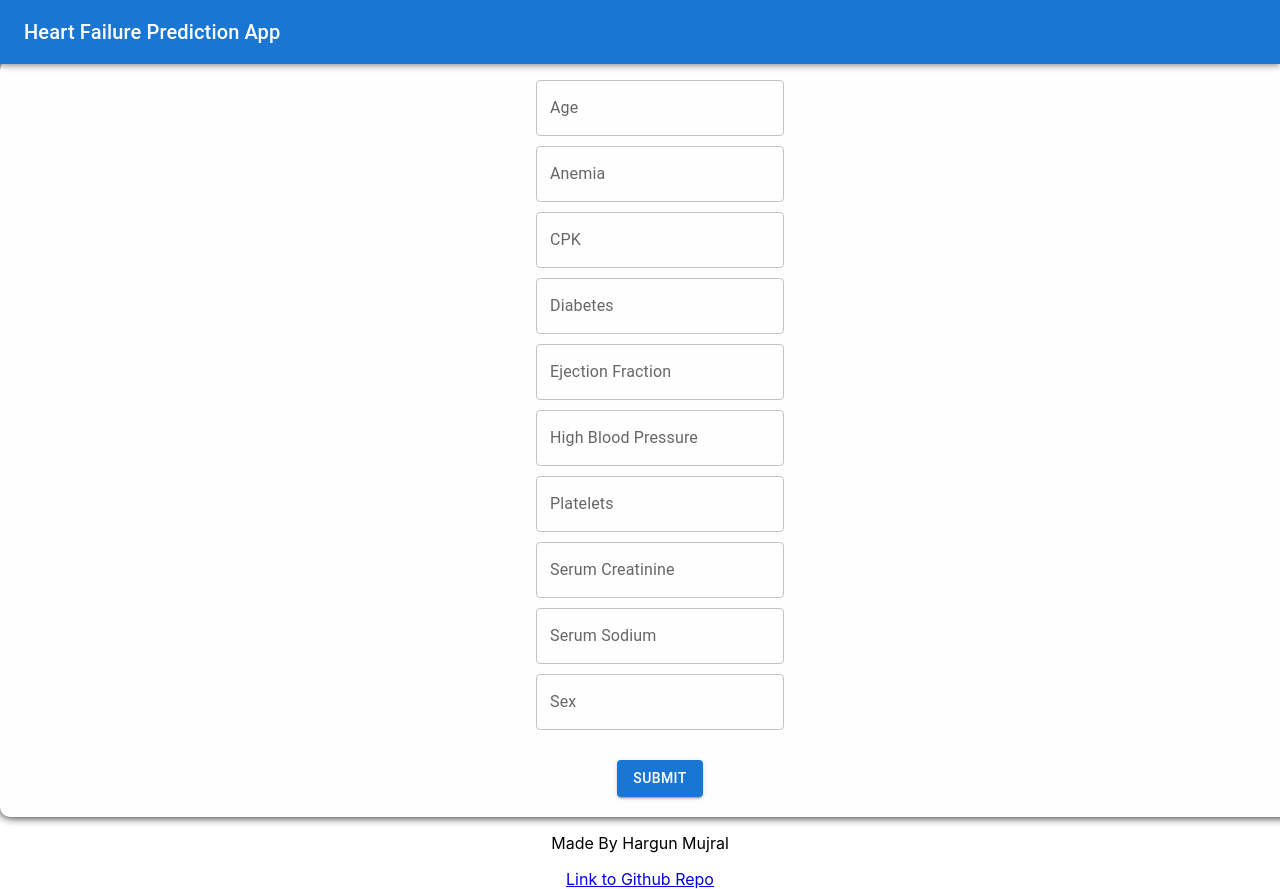
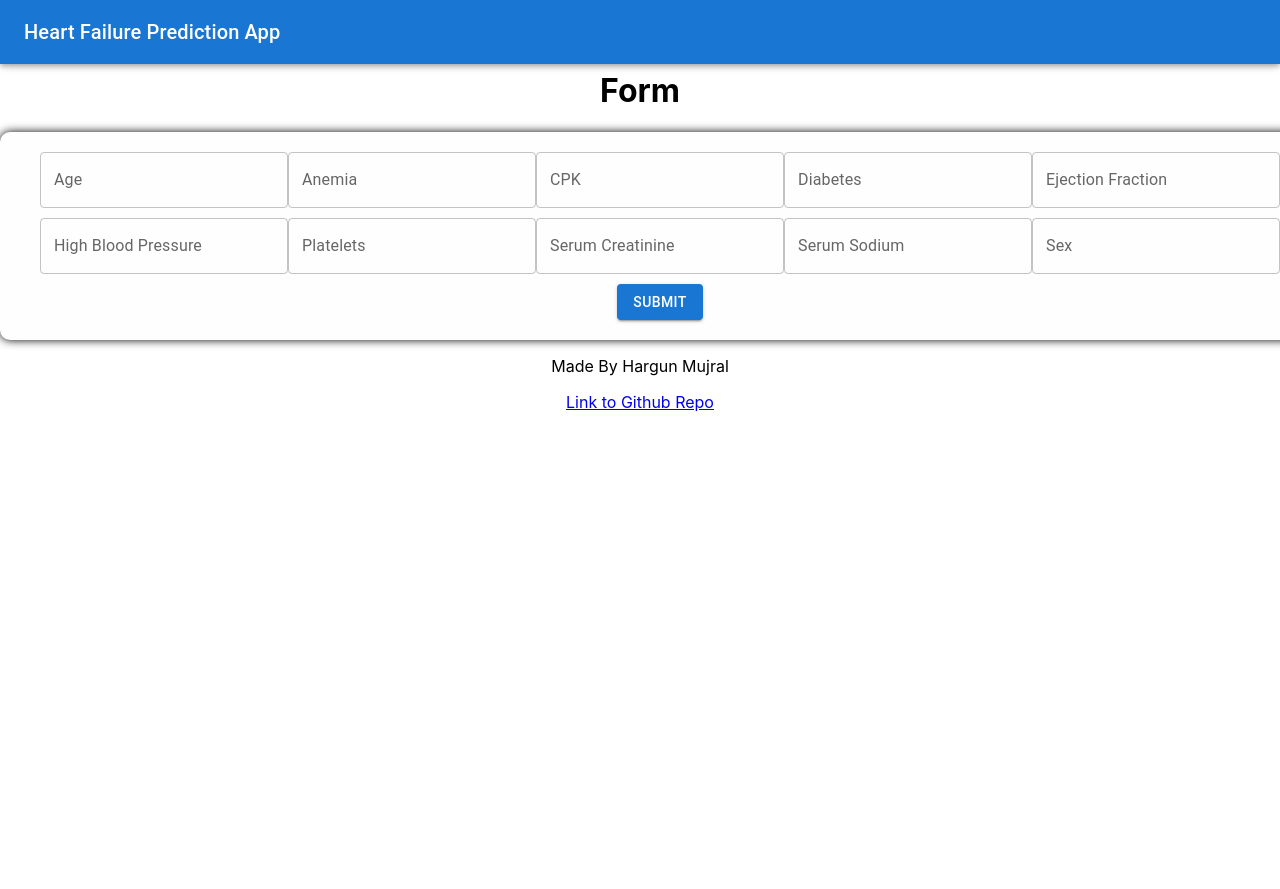
Before and after one commit to hargunmujral/Heart-Failure-Prediction, a React (Create React App) app in the folder frontend/: page / in a window 1280 px wide. Shown: the top 889 px of the page. After the commit the page ends 800 px from the top, so only its background shows below. Built offline with nearby package versions, Linux system fonts and the light colour scheme.

Commit message:
added app routing and a solution to the header spacing issue

```diff
--- a/frontend/package.json
+++ b/frontend/package.json
@@ -14,6 +14,7 @@
     "formik": "^2.2.9",
     "react": "^18.2.0",
     "react-dom": "^18.2.0",
+    "react-router-dom": "^6.3.0",
     "react-scripts": "5.0.1",
     "web-vitals": "^2.1.4",
     "yup": "^0.32.11"
--- /dev/null
+++ b/frontend/src/About.js
@@ -0,0 +1,13 @@
+import React from 'react';
+import HeaderBreak from './components/headerbreak';
+
+function About() {
+    return (
+        <div>
+            <HeaderBreak/>
+            <h1>About</h1>
+        </div>
+    );
+}
+
+export default About;
--- a/frontend/src/App.js
+++ b/frontend/src/App.js
@@ -2,21 +2,19 @@ import './App.css';
 import Header from './components/header';
 import SubmitForm from './components/form';
 import React from 'react';
+import Home from './Home';
+import About from './About';
+import { Routes, Route, Link } from 'react-router-dom';
 
 function App() {
   return (
-    <div className='App'>
+    <div className="App">
       <Header />
-      <br />
-      <br />
-      <br />
-      <div useStyle={{ display: "flex", justifyContent: "space-between" }}>
-        <SubmitForm />
-      </div>
-      <div>
-        <p>Made By Hargun Mujral</p>
-        <a href="https://github.com/hargunmujral/Heart-Failure-Prediction">Link to Github Repo</a>
-      </div>
+      <Routes>
+        <Route exact path="/" element={<Home/>} />
+        <Route exact path="/about" element={<About/>} />
+      </Routes>
+
     </div>
   );
 }
--- /dev/null
+++ b/frontend/src/Home.js
@@ -0,0 +1,24 @@
+import Header from './components/header';
+import SubmitForm from './components/form';
+import React from 'react';
+import HeaderBreak from './components/headerbreak';
+
+function Home() {
+  return (
+    <div>
+      <HeaderBreak />
+        <h1>
+            Form
+        </h1>
+      <div useStyle={{ display: "flex", justifyContent: "space-between" }}>
+        <SubmitForm />
+      </div>
+      <div>
+        <p>Made By Hargun Mujral</p>
+        <a href="https://github.com/hargunmujral/Heart-Failure-Prediction">Link to Github Repo</a>
+      </div>
+    </div>
+  );
+}
+
+export default Home;
--- a/frontend/src/components/form.js
+++ b/frontend/src/components/form.js
@@ -1,14 +1,11 @@
-// creating a form in mui with formik
 import React from 'react';
-import { Formik, Form, Field } from 'formik';
+import { Formik, Form } from 'formik';
 import { Button, TextField } from '@mui/material';
 import { makeStyles } from '@mui/styles';
 import * as Yup from 'yup';
 
 const useStyles = makeStyles(() => ({
     form: {
-        display: 'flex',
-        flexDirection: 'column',
         alignItems: 'center',
         justifyContent: 'center',
         width: '100%',
--- /dev/null
+++ b/frontend/src/components/headerbreak.js
@@ -0,0 +1,19 @@
+import React from 'react';
+import { makeStyles } from '@mui/styles';
+
+const useStyles = makeStyles(() => ({
+  break: {
+    display: 'block',
+    content: "",
+    marginTop: '30px',
+  },
+}));
+
+export default function HeaderBreak() {
+  const classes = useStyles();
+  return (
+    <div className={classes.break}>
+        <br className={classes.break} />
+    </div>
+  );
+}
--- a/frontend/src/index.js
+++ b/frontend/src/index.js
@@ -3,12 +3,14 @@ import ReactDOM from 'react-dom/client';
 import './index.css';
 import App from './App';
 import reportWebVitals from './reportWebVitals';
+import {BrowserRouter} from 'react-router-dom';
 
 const root = ReactDOM.createRoot(document.getElementById('root'));
 root.render(
-  <React.StrictMode>
+
+  <BrowserRouter>
     <App />
-  </React.StrictMode>
+  </BrowserRouter>
 );
 
 // If you want to start measuring performance in your app, pass a function
```
Also changed, not shown: frontend/src/logo.svg (deleted), 1 other file (tests, documents, lock files or other folders).
